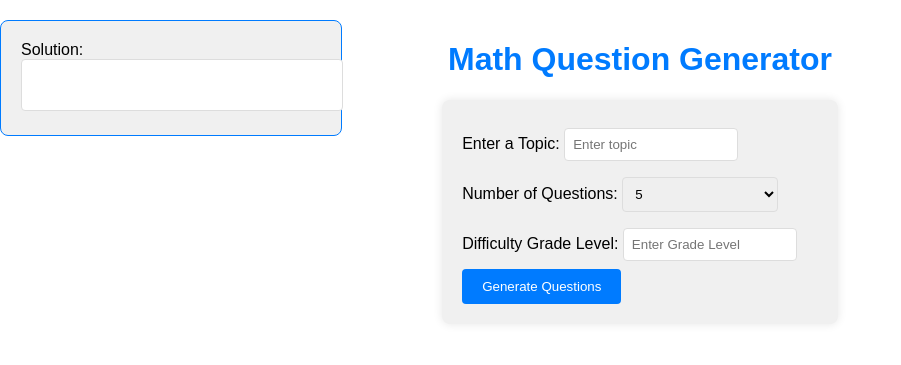
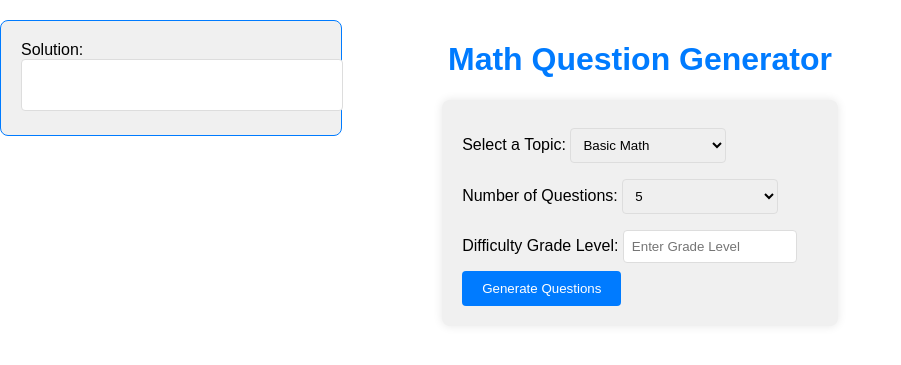
Before and after one commit to CosmicVeil/Hackthon-Projects, a Flask app: page / in a window 1280 px wide. Shown: the top 365 px of the page, without its empty margins (0-901 px from the left). Run offline with Flask 3, Linux system fonts and the light colour scheme.

Commit message:
Update index.html

```diff
--- a/MathWebsite/templates/index.html
+++ b/MathWebsite/templates/index.html
@@ -112,12 +112,16 @@
 <div id="InputBox" class="InputBox">
     <form id="question-selection" action="/" method="post">
         <div>
-            <label id="Topic-label" for="fname">Enter a Topic:</label>
-            <input type="text" name="topic" placeholder="Enter topic" required>
+            <label id="Topic-label" for="topic">Select a Topic:</label>
+            <select name="topic" id="topic" required>
+                <option value="basic math">Basic Math</option>
+                <option value="quadratics">Quadratics</option>
+                <option value="linear systems">Linear Systems</option>
+            </select>
         </div>
         <div>
-            <label id="num_questions-label" for="fname">Number of Questions:</label>
-            <select name="num_questions">
+            <label id="num_questions-label" for="num_questions">Number of Questions:</label>
+            <select name="num_questions" id="num_questions" required>
                 <option value="5">5</option>
                 <option value="10">10</option>
                 <option value="15">15</option>
@@ -178,5 +182,4 @@
     });
 </script>
 
-</body>
-</html>
+</body></html>
```
